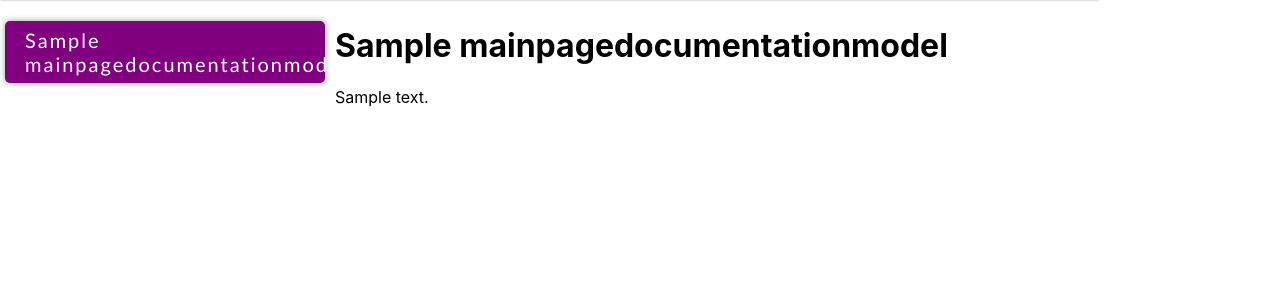
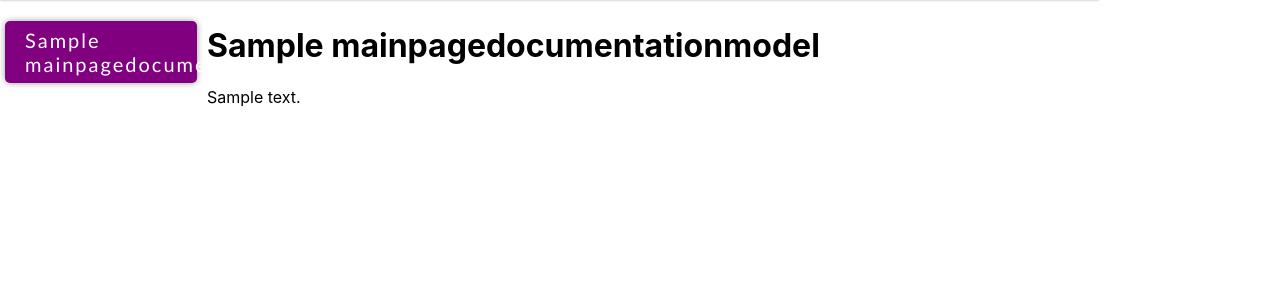
Before and after one commit to RealVirg/AgavaDeploying, a Django app: page /doc/1 in a window 1280 px wide. Shown: the part 69-369 px from the top of the page. Run offline with Django 4.2, Linux system fonts and the light colour scheme; tables that the repository leaves empty hold one stand-in row (values such as "Sample post"); parts of the project's set-up code (start-up, migrations or seed data) failed here and were passed over.

Commit message:
device-param

```diff
--- a/agava/app/static/mainpage/css/doc_detail.css
+++ b/agava/app/static/mainpage/css/doc_detail.css
@@ -19,7 +19,7 @@
 .list_doc {
 list-style: none;
 padding: 0;
-width: 25%;
+width: 15%;
 }
 .list_doc .title_item {
 font-family: "Trebuchet MS", "Lucida Sans";
```
